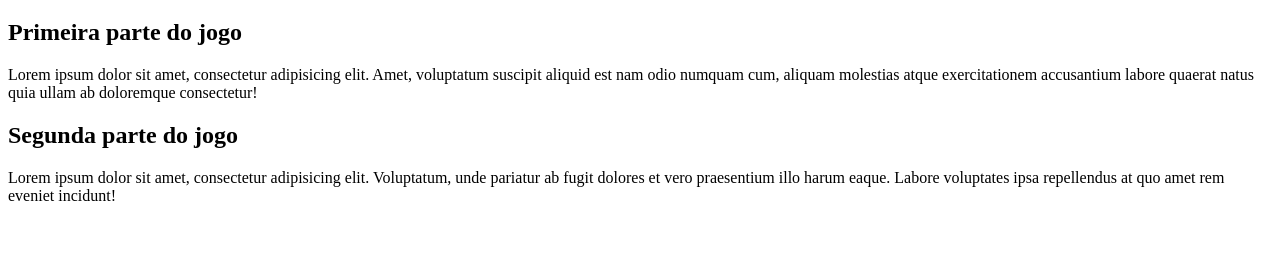
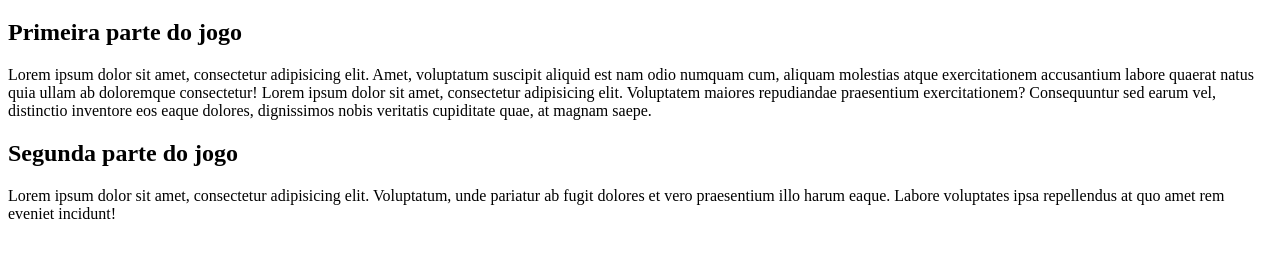
Before and after one commit to silvanaandriotti/Jogo, a plain HTML site: page site-exemplo-jogo/index.html in a window 1280 px wide. Shown: the part 61-318 px from the top of the page. Drawn offline with Linux system fonts and the light colour scheme.

Commit message:
Update index.html

```diff
--- a/site-exemplo-jogo/index.html
+++ b/site-exemplo-jogo/index.html
@@ -18,7 +18,9 @@
 <article>
 
     <h2>Primeira parte do jogo</h2>
-    <p>Lorem ipsum dolor sit amet, consectetur adipisicing elit. Amet, voluptatum suscipit aliquid est nam odio numquam cum, aliquam molestias atque exercitationem accusantium labore quaerat natus quia ullam ab doloremque consectetur!</p>
+    <p>Lorem ipsum dolor sit amet, consectetur adipisicing elit. Amet, voluptatum suscipit aliquid est nam odio numquam cum, aliquam molestias atque exercitationem accusantium labore quaerat natus quia ullam ab doloremque consectetur!
+        Lorem ipsum dolor sit amet, consectetur adipisicing elit. Voluptatem maiores repudiandae praesentium exercitationem? Consequuntur sed earum vel, distinctio inventore eos eaque dolores, dignissimos nobis veritatis cupiditate quae, at magnam saepe.
+    </p>
 
 </article>
 
```
